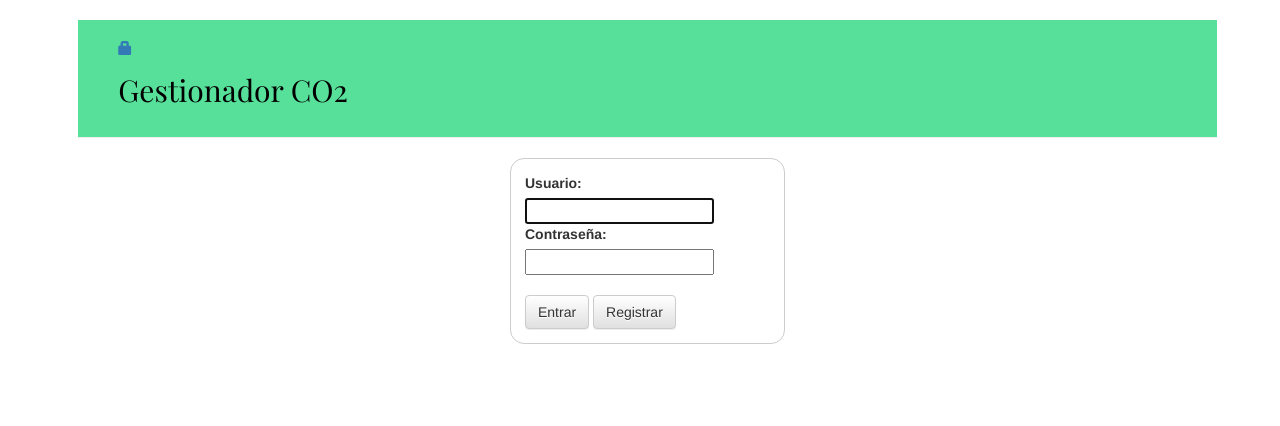
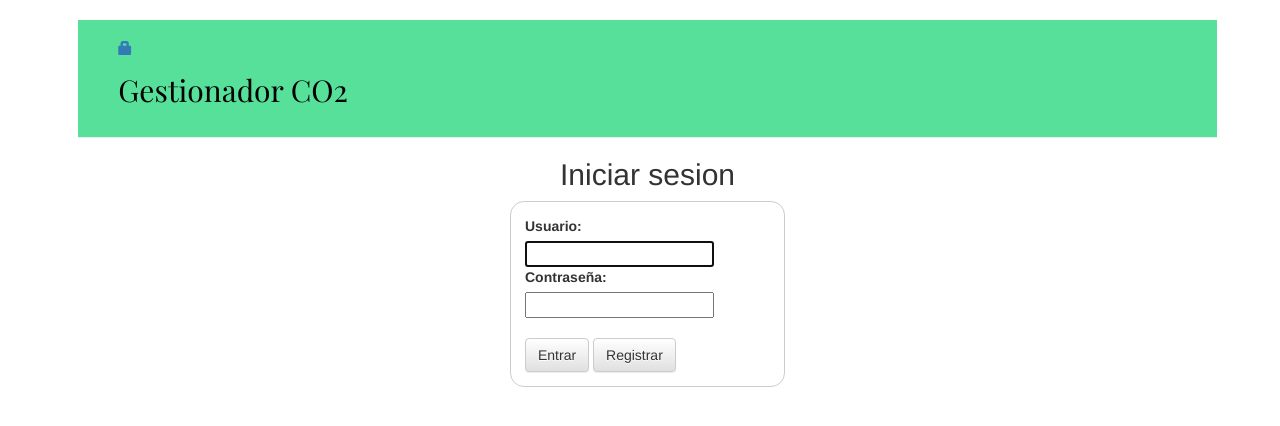
Before and after one commit to apesantvin/proyecto, a Django app: page /accounts/login/ in a window 1280 px wide. Shown: the top 426 px of the page. Run offline with Django 3.2, Linux system fonts and the light colour scheme; some libraries are stand-ins or nearby versions.

Commit message:
mejorar login y register

```diff
--- a/GestionCO2/templates/registration/login.html
+++ b/GestionCO2/templates/registration/login.html
@@ -1,6 +1,9 @@
 {% extends "GestionCO2/base.html" %}
 
 {% block content %}
+    <div class="titulo_pagina">
+        <h2>Iniciar sesion</h2>
+    </div>
     {% if form.errors %}
         <div class="Error">
             <p>Tu usuario y contraseña no concuerdan: Intentelo de nuevo.</p>
```
